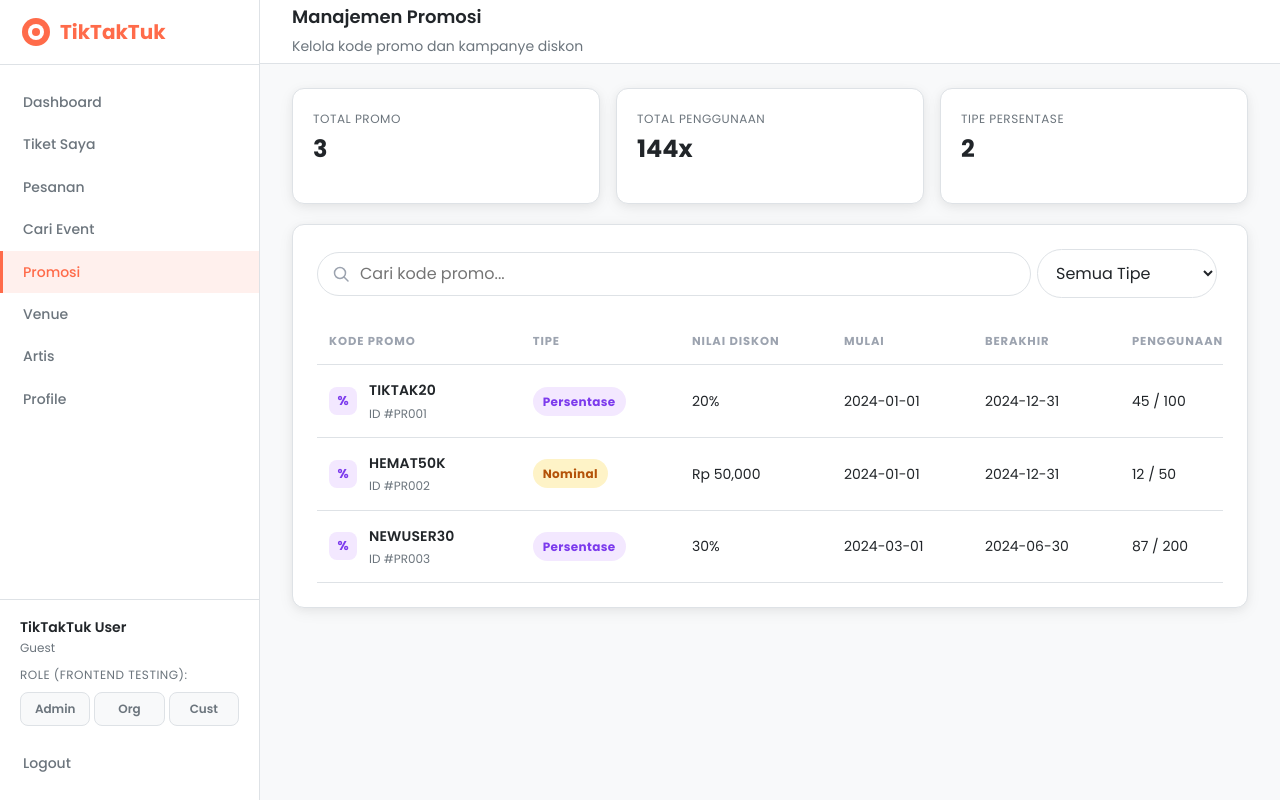
After one commit to Kelompok-Basdat-2/tiktaktuk-web, a Django app: page /promotion in a window 1280 px wide. The commit adds this page. Run offline with Django 5.2, Linux system fonts and the light colour scheme.

Commit message:
add CRUD promotion page

```diff
--- a/core/templates/core/_sidebar.html
+++ b/core/templates/core/_sidebar.html
@@ -19,6 +19,7 @@ Sidebar template - include with:
             <a href="#" class="sidebar-item">Manajemen Kursi</a>
             <a href="#" class="sidebar-item">Kategori Tiket</a>
             <a href="#" class="sidebar-item">Manajemen Tiket</a>
+            <a href="/promotion?role=admin" class="sidebar-item{% if active == 'promotions' %} active{% endif %}">Promosi</a>
             <a href="#" class="sidebar-item">Semua Order</a>
             <a href="#" class="sidebar-item">Tiket (Aset)</a>
             <a href="#" class="sidebar-item">Order (Aset)</a>
@@ -32,12 +33,13 @@ Sidebar template - include with:
             <a href="#" class="sidebar-item">Semua Order</a>
             <a href="#" class="sidebar-item">Tiket (Aset)</a>
             <a href="#" class="sidebar-item">Order (Aset)</a>
+            <a href="/promotion?role=organizer" class="sidebar-item{% if active == 'promotions' %} active{% endif %}">Promosi</a>
             <a href="/profile/organizer/" class="sidebar-item{% if active == 'profile' %} active{% endif %}">Profile</a>
         {% else %}
             <a href="#" class="sidebar-item">Tiket Saya</a>
             <a href="#" class="sidebar-item">Pesanan</a>
             <a href="#" class="sidebar-item">Cari Event</a>
-            <a href="#" class="sidebar-item">Promosi</a>
+            <a href="/promotion?role=customer" class="sidebar-item{% if active == 'promotions' %} active{% endif %}">Promosi</a>
             <a href="#" class="sidebar-item">Venue</a>
             <a href="#" class="sidebar-item">Artis</a>
             <a href="/profile/customer/" class="sidebar-item{% if active == 'profile' %} active{% endif %}">Profile</a>
--- a/core/templates/core/dashboard_admin.html
+++ b/core/templates/core/dashboard_admin.html
@@ -92,6 +92,7 @@
                         <button class="btn btn-secondary">Add Venue</button>
                         <button class="btn btn-secondary">Create Event</button>
                         <button class="btn btn-secondary">Manage Users</button>
+                        <a href="/promotion?role=admin" class="btn btn-secondary">Manage Promos</a>
                         <button class="btn btn-secondary">View Reports</button>
                     </div>
                 </div>
--- a/core/templates/core/dashboard_customer.html
+++ b/core/templates/core/dashboard_customer.html
@@ -92,7 +92,7 @@
                         <button class="btn btn-secondary">Browse Events</button>
                         <button class="btn btn-secondary">View My Tickets</button>
                         <button class="btn btn-secondary">My Orders</button>
-                        <button class="btn btn-secondary">Apply Promo</button>
+                        <a href="/promotion?role=customer" class="btn btn-secondary">Apply Promo</a>
                     </div>
                 </div>
             </div>
--- a/core/templates/core/dashboard_organizer.html
+++ b/core/templates/core/dashboard_organizer.html
@@ -92,7 +92,7 @@
                         <button class="btn btn-secondary">+ Create Event</button>
                         <button class="btn btn-secondary">+ Add Venue</button>
                         <button class="btn btn-secondary">+ Add Artist</button>
-                        <button class="btn btn-secondary">+ Create Promo</button>
+                        <a href="/promotion?role=organizer" class="btn btn-secondary">+ Create Promo</a>
                     </div>
                 </div>
             </div>
--- /dev/null
+++ b/core/templates/core/promotion.html
@@ -0,0 +1,552 @@
+{% extends 'core/base.html' %}
+
+{% block body %}
+<div class="layout promo-layout">
+    {% include 'core/_sidebar.html' with role=role active='promotions' user_name='TikTakTuk User' user_role=role|title %}
+    <main class="main-content">
+        <header class="header promo-header">
+            <div class="header-left">
+                <h1 class="header-title">Manajemen Promosi</h1>
+                <p class="header-subtitle">Kelola kode promo dan kampanye diskon</p>
+            </div>
+            {% if is_admin %}
+                <div class="header-right">
+                    <button type="button" class="btn btn-primary" id="open-create-modal">+ Buat Promo</button>
+                </div>
+            {% endif %}
+        </header>
+
+        <div class="page-content">
+            <div class="promo-stats">
+                <div class="bento-card promo-stat-card">
+                    <span class="stat-label">Total Promo</span>
+                    <span class="stat-value">{{ stats.total_promo }}</span>
+                </div>
+                <div class="bento-card promo-stat-card">
+                    <span class="stat-label">Total Penggunaan</span>
+                    <span class="stat-value">{{ stats.total_usage }}x</span>
+                </div>
+                <div class="bento-card promo-stat-card">
+                    <span class="stat-label">Tipe Persentase</span>
+                    <span class="stat-value">{{ stats.percentage_type }}</span>
+                </div>
+            </div>
+
+            <div class="card promo-table-card">
+                <div class="table-toolbar">
+                    <div class="search-box">
+                        <svg width="18" height="18" viewBox="0 0 18 18" fill="none" aria-hidden="true">
+                            <circle cx="8" cy="8" r="5.5" stroke="currentColor" stroke-width="1.5"></circle>
+                            <path d="M12 12L16 16" stroke="currentColor" stroke-width="1.5" stroke-linecap="round"></path>
+                        </svg>
+                        <input id="search-promo" type="text" class="toolbar-input" placeholder="Cari kode promo...">
+                    </div>
+                    <select id="filter-type" class="toolbar-select">
+                        <option value="all">Semua Tipe</option>
+                        <option value="percentage">Persentase</option>
+                        <option value="nominal">Nominal</option>
+                    </select>
+                </div>
+
+                <div class="table-shell">
+                    <table class="promo-table">
+                        <thead>
+                            <tr>
+                                <th>Kode Promo</th>
+                                <th>Tipe</th>
+                                <th>Nilai Diskon</th>
+                                <th>Mulai</th>
+                                <th>Berakhir</th>
+                                <th>Penggunaan</th>
+                                {% if is_admin %}
+                                    <th>Aksi</th>
+                                {% endif %}
+                            </tr>
+                        </thead>
+                        <tbody id="promo-table-body">
+                            {% for promotion in promotions %}
+                                <tr data-code="{{ promotion.promo_code|lower }}" data-type="{{ promotion.discount_type }}">
+                                    <td>
+                                        <div class="promo-code-row">
+                                            <span class="promo-badge">%</span>
+                                            <div>
+                                                <div class="promo-code">{{ promotion.promo_code }}</div>
+                                                <div class="table-muted">ID #{{ promotion.id }}</div>
+                                            </div>
+                                        </div>
+                                    </td>
+                                    <td><span class="type-pill {{ promotion.discount_type }}">{{ promotion.discount_type_label }}</span></td>
+                                    <td>{{ promotion.discount_value_display }}</td>
+                                    <td>{{ promotion.start_date }}</td>
+                                    <td>{{ promotion.end_date }}</td>
+                                    <td>{{ promotion.usage }}</td>
+                                    {% if is_admin %}
+                                        <td>
+                                            <div class="row-actions">
+                                                <button type="button" class="btn btn-icon js-edit-promo" data-code="{{ promotion.promo_code }}">✎</button>
+                                                <button type="button" class="btn btn-icon danger js-delete-promo" data-code="{{ promotion.promo_code }}">🗑</button>
+                                            </div>
+                                        </td>
+                                    {% endif %}
+                                </tr>
+                            {% endfor %}
+                        </tbody>
+                    </table>
+                </div>
+            </div>
+        </div>
+    </main>
+</div>
+
+{% if is_admin %}
+<div class="modal hidden" id="promo-modal">
+    <div class="modal-overlay" data-close-modal="promo"></div>
+    <div class="modal-card promo-modal-card">
+        <div class="modal-header">
+            <div>
+                <h2 class="modal-title" id="promo-modal-title">Buat Promo Baru</h2>
+            </div>
+            <button type="button" class="modal-close" data-close-modal="promo">&times;</button>
+        </div>
+
+        <form id="promo-form">
+            <div class="form-group">
+                <label class="form-label required">Kode Promo</label>
+                <input class="form-input" type="text" placeholder="CTH. TIKTAK20">
+            </div>
+            <div class="form-group">
+                <label class="form-label required">Tipe Diskon</label>
+                <select class="form-input">
+                    <option>Persentase (%)</option>
+                    <option>Nominal</option>
+                </select>
+            </div>
+            <div class="form-group">
+                <label class="form-label required">Nilai Diskon</label>
+                <input class="form-input" type="text" placeholder="cth. 20">
+            </div>
+            <div class="form-grid-2">
+                <div class="form-group">
+                    <label class="form-label required">Tanggal Mulai</label>
+                    <input class="form-input" type="date">
+                </div>
+                <div class="form-group">
+                    <label class="form-label required">Tanggal Berakhir</label>
+                    <input class="form-input" type="date">
+                </div>
+            </div>
+            <div class="form-group">
+                <label class="form-label required">Batas Penggunaan</label>
+                <input class="form-input" type="number" placeholder="100">
+            </div>
+            <div class="modal-actions">
+                <button type="button" class="btn btn-modal-cancel" data-close-modal="promo">Batal</button>
+                <button type="submit" class="btn btn-primary btn-modal-primary">Buat</button>
+            </div>
+        </form>
+    </div>
+</div>
+
+<div class="modal hidden" id="delete-modal">
+    <div class="modal-overlay" data-close-modal="delete"></div>
+    <div class="modal-card delete-modal-card">
+        <div class="modal-header">
+            <div>
+                <h2 class="modal-title delete-title">Hapus Promo</h2>
+            </div>
+            <button type="button" class="modal-close" data-close-modal="delete">&times;</button>
+        </div>
+        <p class="delete-message">Apakah Anda yakin ingin menghapus promo ini?</p>
+        <div class="modal-actions delete-modal-actions">
+            <button type="button" class="btn btn-modal-cancel" data-close-modal="delete">Batal</button>
+            <button type="button" class="btn btn-modal-danger">Hapus</button>
+        </div>
+    </div>
+</div>
+{% endif %}
+{% endblock %}
+
+{% block style %}
+        .promo-layout {
+            min-height: 100vh;
+        }
+
+        .promo-layout .page-content {
+            padding-top: 24px;
+        }
+
+        .promo-header {
+            align-items: flex-start;
+            padding-bottom: 20px;
+        }
+
+        .header-title {
+            font-size: 1.875rem;
+            line-height: 1.2;
+            margin-bottom: 4px;
+        }
+
+        .promo-header .header-left {
+            gap: 4px;
+        }
+
+        .promo-stats {
+            display: grid;
+            grid-template-columns: repeat(3, 1fr);
+            gap: 16px;
+            margin-bottom: 20px;
+        }
+
+        .promo-stat-card {
+            min-height: 116px;
+            justify-content: center;
+            padding: 24px;
+        }
+
+        .promo-stat-card .stat-label {
+            display: block;
+            margin-bottom: 8px;
+        }
+
+        .promo-stat-card .stat-value {
+            display: block;
+            line-height: 1.1;
+        }
+
+        .promo-table-card {
+            padding-top: 16px;
+        }
+
+        .table-toolbar {
+            display: grid;
+            grid-template-columns: minmax(0, 1.4fr) 180px;
+            gap: 12px;
+            margin-bottom: 20px;
+            align-items: center;
+        }
+
+        .search-box {
+            display: flex;
+            align-items: center;
+            gap: 10px;
+            padding: 0 14px;
+            border: 1px solid var(--border);
+            border-radius: 9999px;
+            background: var(--surface);
+            min-height: 44px;
+        }
+
+        .search-box svg {
+            color: var(--text-muted);
+            flex-shrink: 0;
+        }
+
+        .toolbar-input,
+        .toolbar-select {
+            width: 100%;
+            border: none;
+            outline: none;
+            font: inherit;
+            color: var(--text-primary);
+            background: transparent;
+        }
+
+        .toolbar-select {
+            padding: 11px 14px;
+            border: 1px solid var(--border);
+            border-radius: 9999px;
+            background: var(--surface);
+            min-height: 44px;
+            margin-left: -6px;
+        }
+
+        .table-shell {
+            overflow-x: auto;
+        }
+
+        .promo-table {
+            width: 100%;
+            border-collapse: collapse;
+            min-width: 960px;
+        }
+
+        .promo-table th,
+        .promo-table td {
+            padding: 14px 12px;
+            text-align: left;
+            border-bottom: 1px solid var(--border);
+            vertical-align: middle;
+            font-size: 0.875rem;
+        }
+
+        .promo-table th {
+            color: var(--text-muted);
+            font-size: 0.72rem;
+            text-transform: uppercase;
+            letter-spacing: 0.08em;
+        }
+
+        .promo-code-row {
+            display: flex;
+            align-items: center;
+            gap: 12px;
+        }
+
+        .promo-badge {
+            width: 28px;
+            height: 28px;
+            border-radius: 8px;
+            background: #F3E8FF;
+            color: #7C3AED;
+            display: inline-flex;
+            align-items: center;
+            justify-content: center;
+            font-size: 0.8rem;
+            font-weight: 700;
+            flex-shrink: 0;
+        }
+
+        .promo-code {
+            font-weight: 600;
+            letter-spacing: 0.01em;
+        }
+
+        .table-muted {
+            color: var(--text-secondary);
+            font-size: 0.75rem;
+            margin-top: 2px;
+        }
+
+        .type-pill {
+            display: inline-flex;
+            align-items: center;
+            padding: 5px 10px;
+            border-radius: 9999px;
+            font-size: 0.75rem;
+            font-weight: 700;
+            letter-spacing: 0.03em;
+        }
+
+        .type-pill.percentage {
+            background: #F3E8FF;
+            color: #7C3AED;
+        }
+
+        .type-pill.nominal {
+            background: #FEF3C7;
+            color: #B45309;
+        }
+
+        .row-actions {
+            display: flex;
+            gap: 8px;
+        }
+
+        .btn-icon {
+            width: 36px;
+            height: 36px;
+            padding: 0;
+            border-radius: 10px;
+            background: #F8FAFC;
+            border: 1px solid var(--border);
+            color: var(--text-primary);
+        }
+
+        .btn-icon.danger {
+            color: #DC2626;
+        }
+
+        .btn-icon:hover {
+            background: #EEF2FF;
+        }
+
+        .btn-icon.danger:hover {
+            background: #FEE2E2;
+        }
+
+        .modal.hidden {
+            display: none;
+        }
+
+        .promo-modal-card,
+        .delete-modal-card {
+            max-width: 540px;
+        }
+
+        .promo-modal-card .modal-actions,
+        .delete-modal-actions {
+            justify-content: flex-end;
+        }
+
+        .btn-modal-cancel {
+            flex: 0 0 auto;
+            width: 112px;
+            min-width: 112px;
+            padding: 10px 16px;
+            background: #F8FAFC;
+            color: #111827;
+            border: 1px solid #E5E7EB;
+            box-shadow: none;
+            font-weight: 500;
+            justify-content: center;
+        }
+
+        .btn-modal-primary {
+            flex: 0 0 auto;
+            width: 112px;
+            min-width: 112px;
+            padding: 10px 16px;
+            box-shadow: none;
+            font-weight: 500;
+            justify-content: center;
+        }
+
+        .btn-modal-danger {
+            flex: 0 0 auto;
+            width: 112px;
+            min-width: 112px;
+            padding: 10px 16px;
+            background: #DC2626;
+            color: #FFFFFF;
+            border: 1px solid #DC2626;
+            box-shadow: none;
+            font-weight: 500;
+            justify-content: center;
+        }
+
+        .btn-modal-danger:hover {
+            background: #B91C1C;
+            color: #FFFFFF;
+            border-color: #B91C1C;
+        }
+
+        .delete-title {
+            color: #DC2626;
+        }
+
+        .btn-modal-cancel:hover {
+            background: #F3F4F6;
+            color: #111827;
+        }
+
+        .modal-subtitle {
+            color: var(--text-secondary);
+            font-size: 0.875rem;
+            margin-top: 4px;
+        }
+
+        .form-grid-2 {
+            display: grid;
+            grid-template-columns: repeat(2, minmax(0, 1fr));
+            gap: 16px;
+        }
+
+        .delete-message {
+            color: var(--text-secondary);
+            margin-bottom: 16px;
+        }
+
+        @media (max-width: 960px) {
+            .promo-stats,
+            .table-toolbar,
+            .form-grid-2 {
+                grid-template-columns: 1fr;
+            }
+        }
+
+        @media (max-width: 768px) {
+            .header-title {
+                font-size: 1.5rem;
+            }
+
+            .promo-stats {
+                grid-template-columns: 1fr;
+            }
+        }
+{% endblock %}
+
+{% block scripts %}
+<script>
+    const promoRows = Array.from(document.querySelectorAll('#promo-table-body tr'));
+    const searchInput = document.getElementById('search-promo');
+    const filterSelect = document.getElementById('filter-type');
+    const promoModal = document.getElementById('promo-modal');
+    const deleteModal = document.getElementById('delete-modal');
+    const promoForm = document.getElementById('promo-form');
+    const promoModalTitle = document.getElementById('promo-modal-title');
+    const promoSubmitButton = promoForm?.querySelector('button[type="submit"]');
+
+    function openModal(modal) {
+        if (modal) {
+            modal.classList.remove('hidden');
+        }
+    }
+
+    function closeModal(modal) {
+        if (modal) {
+            modal.classList.add('hidden');
+        }
+    }
+
+    function openCreatePromoModal() {
+        if (promoModalTitle) {
+            promoModalTitle.textContent = 'Buat Promo Baru';
+        }
+        if (promoSubmitButton) {
+            promoSubmitButton.textContent = 'Buat';
+        }
+        openModal(promoModal);
+    }
+
+    function openEditPromoModal() {
+        if (promoModalTitle) {
+            promoModalTitle.textContent = 'Edit Promo';
+        }
+        if (promoSubmitButton) {
+            promoSubmitButton.textContent = 'Simpan';
+        }
+        openModal(promoModal);
+    }
+
+    function applyFilters() {
+        const searchValue = (searchInput?.value || '').trim().toLowerCase();
+        const selectedType = filterSelect?.value || 'all';
+
+        promoRows.forEach((row) => {
+            const code = row.dataset.code || '';
+            const type = row.dataset.type || '';
+            const matchesSearch = !searchValue || code.includes(searchValue);
+            const matchesType = selectedType === 'all' || type === selectedType;
+            row.style.display = matchesSearch && matchesType ? '' : 'none';
+        });
+    }
+
+    document.querySelectorAll('[data-close-modal="promo"]').forEach((button) => {
+        button.addEventListener('click', () => closeModal(promoModal));
+    });
+
+    document.querySelectorAll('[data-close-modal="delete"]').forEach((button) => {
+        button.addEventListener('click', () => closeModal(deleteModal));
+    });
+
+    document.getElementById('open-create-modal')?.addEventListener('click', openCreatePromoModal);
+
+    document.querySelectorAll('.js-edit-promo').forEach((button) => {
+        button.addEventListener('click', openEditPromoModal);
+    });
+
+    document.querySelectorAll('.js-delete-promo').forEach((button) => {
+        button.addEventListener('click', () => openModal(deleteModal));
+    });
+
+    searchInput?.addEventListener('input', applyFilters);
+    filterSelect?.addEventListener('change', applyFilters);
+
+    promoForm?.addEventListener('submit', (event) => {
+        event.preventDefault();
+        closeModal(promoModal);
+    });
+
+    applyFilters();
+</script>
+{% endblock %}
--- a/core/urls.py
+++ b/core/urls.py
@@ -11,6 +11,7 @@ urlpatterns = [
     path('dashboard/admin/', views.dashboard_admin, name='dashboard_admin'),
     path('dashboard/organizer/', views.dashboard_organizer, name='dashboard_organizer'),
     path('dashboard/customer/', views.dashboard_customer, name='dashboard_customer'),
+    path('promotion', views.promotion, name='promotion'),
     path('profile/customer/', views.profile_customer, name='profile_customer'),
     path('profile/organizer/', views.profile_organizer, name='profile_organizer'),
     path('profile/admin/', views.profile_admin, name='profile_admin'),
--- a/core/views.py
+++ b/core/views.py
@@ -1,3 +1,5 @@
+from datetime import date, timedelta
+
 from django.shortcuts import render, redirect
 
 
@@ -36,6 +38,72 @@ def dashboard_customer(request):
     return render(request, 'core/dashboard_customer.html', {})
 
 
+def promotion(request):
+    """Promotion list page - frontend only."""
+    role = (request.GET.get('role') or 'guest').strip().lower()
+    if role not in {'admin', 'organizer', 'customer', 'guest'}:
+        role = 'guest'
+
+    today = date.today()
+    promotions = [
+        {
+            'id': 'PR001',
+            'promo_code': 'TIKTAK20',
+            'discount_type': 'percentage',
+            'discount_type_label': 'Persentase',
+            'discount_value_display': '20%',
+            'start_date': '2024-01-01',
+            'end_date': '2024-12-31',
+            'usage': '45 / 100',
+            'status': 'active',
+            'status_label': 'Aktif',
+        },
+        {
+            'id': 'PR002',
+            'promo_code': 'HEMAT50K',
+            'discount_type': 'nominal',
+            'discount_type_label': 'Nominal',
+            'discount_value_display': 'Rp 50,000',
+            'start_date': '2024-01-01',
+            'end_date': '2024-12-31',
+            'usage': '12 / 50',
+            'status': 'inactive',
+            'status_label': 'Nominal',
+        },
+        {
+            'id': 'PR003',
+            'promo_code': 'NEWUSER30',
+            'discount_type': 'percentage',
+            'discount_type_label': 'Persentase',
+            'discount_value_display': '30%',
+            'start_date': '2024-03-01',
+            'end_date': '2024-06-30',
+            'usage': '87 / 200',
+            'status': 'active',
+            'status_label': 'Aktif',
+        },
+    ]
+
+    stats = {
+        'total_promo': len(promotions),
+        'total_usage': 144,
+        'percentage_type': sum(1 for promotion in promotions if promotion['discount_type'] == 'percentage'),
+    }
+
+    return render(
+        request,
+        'core/promotion.html',
+        {
+            'role': role,
+            'is_admin': role == 'admin',
+            'page_title': 'Manajemen Promosi',
+            'page_subtitle': 'Kelola kode promo dan kampanye diskon',
+            'promotions': promotions,
+            'stats': stats,
+        },
+    )
+
+
 def profile_customer(request):
     """Customer profile page - frontend only."""
     return render(request, 'core/profile_customer.html', {})
```
